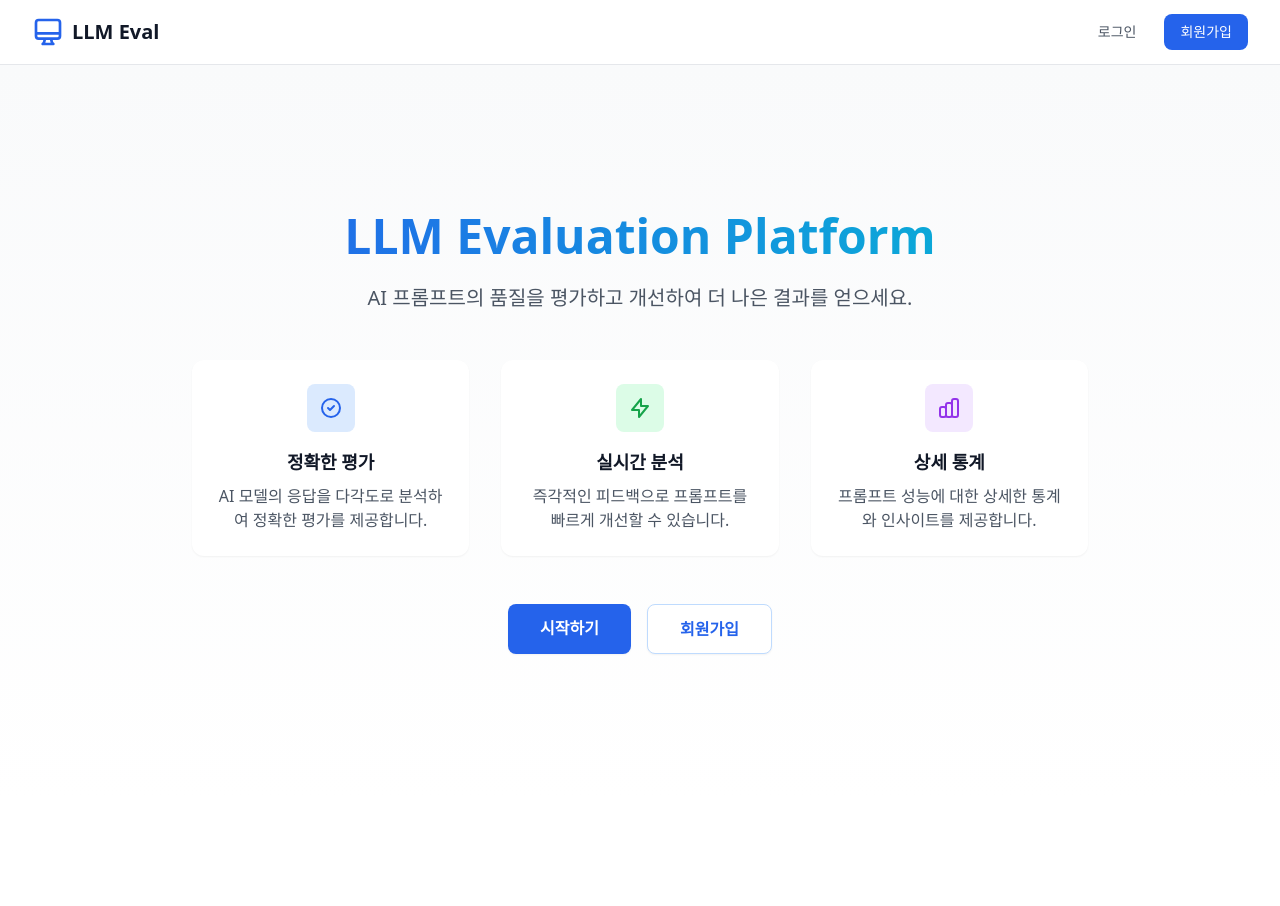
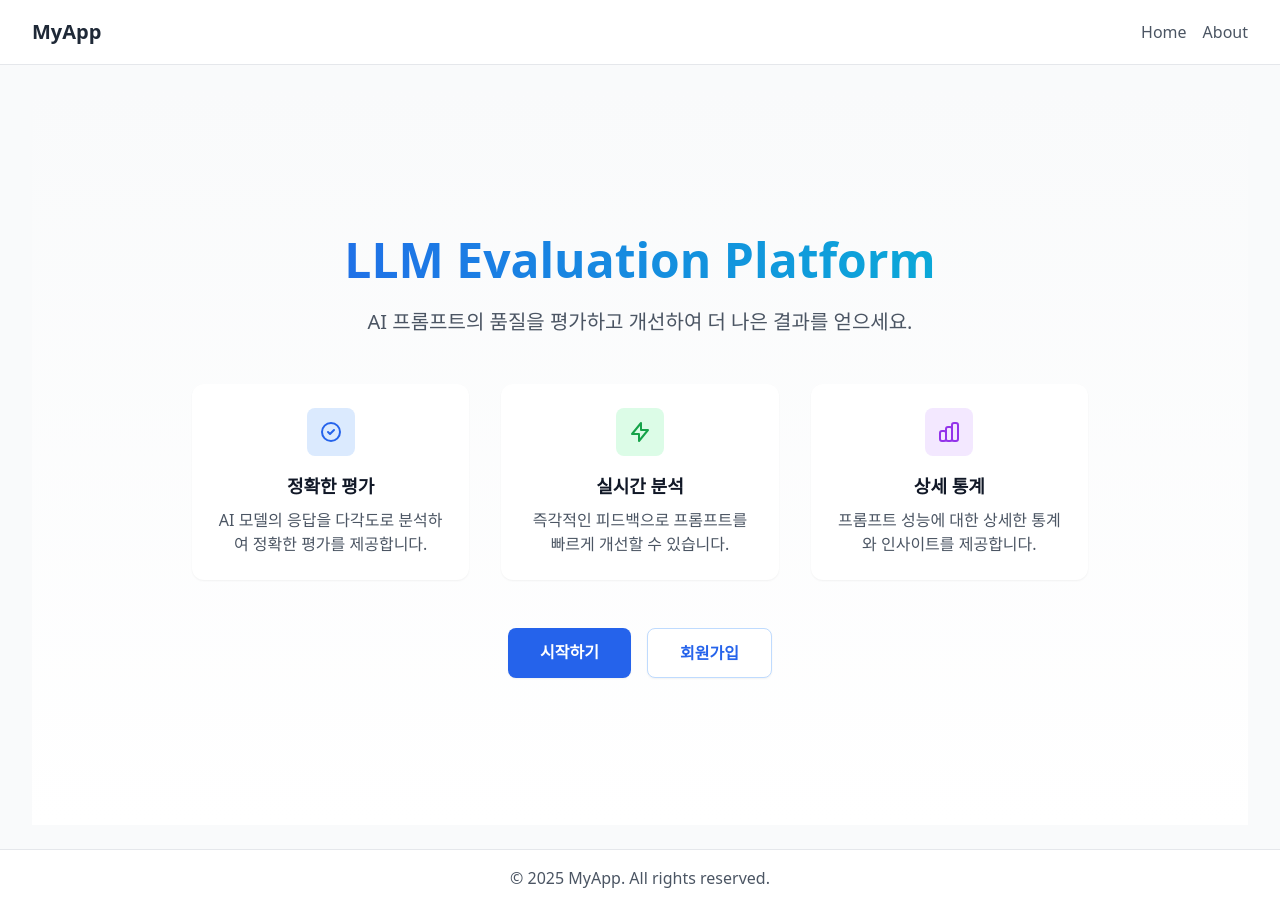
Before and after one commit to isaaskywalker/LLM_Evaluation, a Next.js app: page / in a window 1280 px wide. Before the commit the page ends 801 px from the top, so only its background shows below. Built offline with nearby package versions, Linux system fonts and the light colour scheme.

Commit message:
Update Layout.tsx

```diff
--- a/src/components/shared/Layout.tsx
+++ b/src/components/shared/Layout.tsx
@@ -5,45 +5,50 @@ export const Layout = ({ children }: { children: React.ReactNode }) => {
   const isAuthenticated = useAuthStore((state) => state.isAuthenticated);
 
   return (
-    <div className="min-h-screen bg-gray-50">
+    <div className="flex flex-col min-h-screen bg-gray-50">
+      {/* 네비게이션 바 */}
       <nav className="bg-white border-b border-gray-200">
-        <div className="max-w-7xl mx-auto px-4 sm:px-6 lg:px-8">
+        <div className="container mx-auto px-4 sm:px-6 lg:px-8">
           <div className="flex justify-between items-center h-16">
-            <Link href="/" className="flex items-center space-x-2">
-              <svg className="w-8 h-8 text-blue-600" fill="none" stroke="currentColor" viewBox="0 0 24 24">
-                <path strokeLinecap="round" strokeLinejoin="round" strokeWidth={2} d="M9.75 17L9 20l-1 1h8l-1-1-.75-3M3 13h18M5 17h14a2 2 0 002-2V5a2 2 0 00-2-2H5a2 2 0 00-2 2v10a2 2 0 002 2z" />
-              </svg>
-              <span className="text-xl font-bold text-gray-900">LLM Eval</span>
+            {/* 로고 */}
+            <Link href="/" className="text-xl font-bold text-gray-800">
+              MyApp
             </Link>
-            <div className="flex items-center space-x-4">
-              {!isAuthenticated ? (
-                <>
-                  <Link
-                    href="/auth/login"
-                    className="text-gray-600 hover:text-gray-900 px-3 py-2 rounded-md text-sm font-medium"
-                  >
-                    로그인
-                  </Link>
-                  <Link
-                    href="/auth/register"
-                    className="bg-blue-600 text-white hover:bg-blue-700 px-4 py-2 rounded-lg text-sm font-medium transition-colors"
-                  >
-                    회원가입
-                  </Link>
-                </>
-              ) : (
-                <button
-                  onClick={() => useAuthStore.getState().logout()}
-                  className="text-gray-600 hover:text-gray-900 px-3 py-2 rounded-md text-sm font-medium"
-                >
-                  로그아웃
-                </button>
+            {/* 네비게이션 링크 */}
+            <div className="hidden md:flex space-x-4">
+              <Link href="/" className="text-gray-600 hover:text-gray-800">
+                Home
+              </Link>
+              {isAuthenticated && (
+                <Link href="/dashboard" className="text-gray-600 hover:text-gray-800">
+                  Dashboard
+                </Link>
               )}
+              <Link href="/about" className="text-gray-600 hover:text-gray-800">
+                About
+              </Link>
+            </div>
+            {/* 모바일 메뉴 버튼 */}
+            <div className="md:hidden">
+              <button className="text-gray-600 hover:text-gray-800">
+                ☰
+              </button>
             </div>
           </div>
         </div>
       </nav>
-      <main>{children}</main>
+
+      {/* 메인 콘텐츠 */}
+      <main className="flex-grow container mx-auto px-4 sm:px-6 lg:px-8 py-6">
+        {children}
+      </main>
+
+      {/* 푸터 */}
+      <footer className="bg-white border-t border-gray-200 py-4">
+        <div className="container mx-auto text-center text-gray-600">
+          © {new Date().getFullYear()} MyApp. All rights reserved.
+        </div>
+      </footer>
     </div>
   );
 };
```
